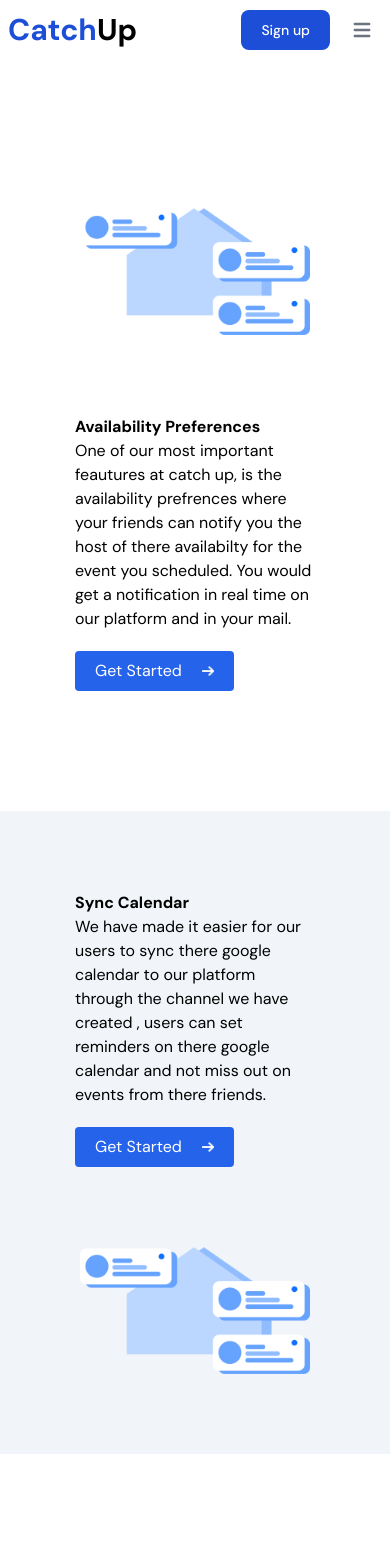
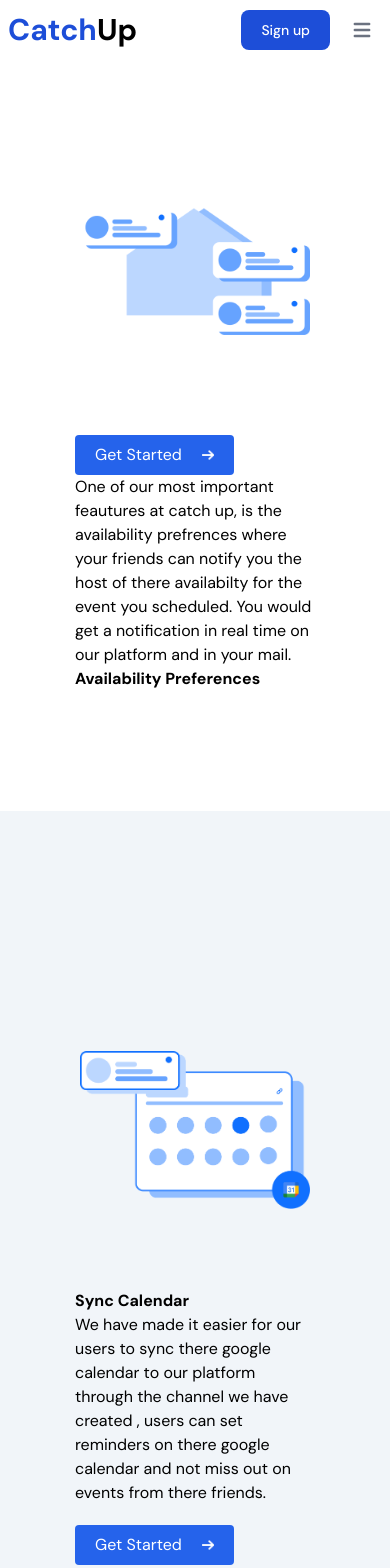
Before and after one commit to workshopapps/dinnerwithfriends.web, a React (Create React App) app: page /pages/Features-page/features in a window 390 px wide. Shown: the top 1568 px of the page. Built offline with nearby package versions, Linux system fonts and the light colour scheme; a web font is replaced by a local one.

Commit message:
fro-17-features-page second commit

```diff
--- a/src/pages/Features-page/features.jsx
+++ b/src/pages/Features-page/features.jsx
@@ -3,7 +3,7 @@ import { Link } from "react-router-dom";
 import Navbar from "../../components/Navbar";
 import Footer from "../../components/Footer";
 import F1 from "../../pages/Features-page/F1.png";
-import F2 from "../../pages/Features-page/F1.png";
+import F2 from "../../pages/Features-page/F2.png";
 import F3 from "../../pages/Features-page/F3.png";
 import Arrow from "../../pages/Features-page/arrow.png"
 export function Features(){
@@ -15,7 +15,7 @@ export function Features(){
                 <div>
                     <img className="w-80" src={F1}/>
                     </div>
-            <div className="flex flex-col items-start justify-center md:w-96 w-60  ">
+            <div className="flex flex-col-reverse items-start justify-center md:w-96 w-60  ">
                 <h1 className="font-bold">Availability Preferences</h1>
                 <p className="">One of our most important feautures at catch up,
                     is the availability prefrences where your friends can notify you the host of
@@ -27,7 +27,7 @@ flex flex-row items-center justify-between space-x-5 "><p>Get Started</p>
             </div>
 
             </section>
-<section className="flex flex-col space-y-20 md:flex-row items-center justify-between px-20 bg-slate-100 p-20">
+<section className="flex flex-col-reverse space-y-40 md:flex-row items-center justify-between px-20 bg-slate-100 p-20">
     <div className="flex flex-col items-start justify-center md:w-96 w-60 ">
         <h1 className="font-bold">Sync Calendar</h1>
         <p>We have made it easier for our users to sync there
@@ -35,10 +35,10 @@ google calendar to our platform through the channel we have created ,
  users can set reminders on there google calendar and not miss out on events from there friends.</p>
  <Link to="/sign_up" className="bg-blue-600 mt-5 text-white px-5 py-2  rounded
 flex flex-row items-center justify-between space-x-5 "><p>Get Started</p>
-<img  className="w-3" src={Arrow}/> </Link>
+<img  className="w-3 " src={Arrow}/> </Link>
     </div>
     <div>
-        <img className="w-80" src={F2}/>
+        <img className="w-80 mb-20 wd:mb-0" src={F2}/>
     </div>
 </section>
 <section className="flex flex-col space-y-20 md:flex-row items-center justify-between p-20">
```
